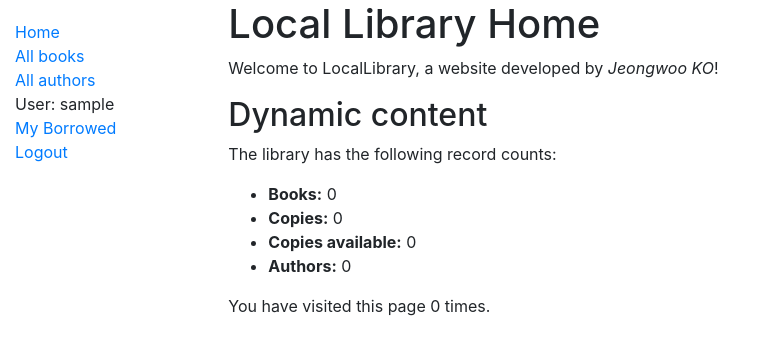
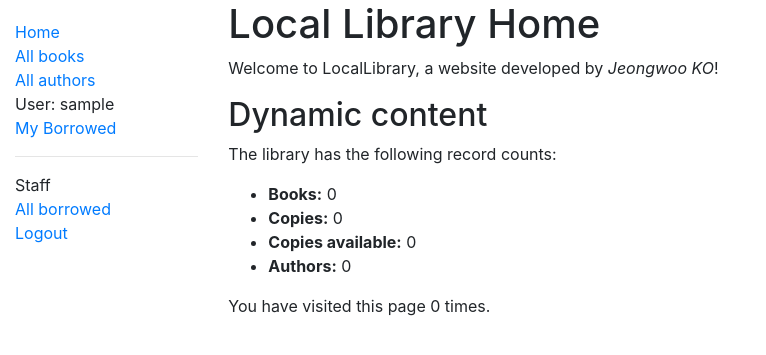
Before and after one commit to websoccer/django_projects, a Django app: page /catalog/ in a window 1280 px wide. Shown: the top 355 px of the page, without its empty margins (0-766 px from the left). Run offline with Django 3.2, Linux system fonts and the light colour scheme; the visitor is signed in with stand-in values (Sample User, id 1); data that the repository does not hold is empty; some libraries are stand-ins or nearby versions.

Commit message:
Borrowed

```diff
--- a/locallibrary/catalog/models.py
+++ b/locallibrary/catalog/models.py
@@ -72,9 +72,10 @@ class BookInstance(models.Model):
         default='m',
         help_text='Book availability',
     )
+    class Meta:
+    	ordering = ['due_back']
+    	permissions = (("can_mark_returned", "Set book as returned"),)
 
-    class Meta:
-        ordering = ['due_back']
     def __str__(self):
         """String for representing the Model object."""
         return '{self.id} ({self.book.title})'
--- a/locallibrary/catalog/templates/base_generic.html
+++ b/locallibrary/catalog/templates/base_generic.html
@@ -20,7 +20,14 @@
          <li><a href="{% url 'authors %'}">All authors</a></li>
          {% if user.is_authenticated %}
     	 <li>User: {{ user.get_username }}</li>
-         <li><a href="{% url 'my-borrowed' %}">My Borrowed</a></li>
+
+	 <li><a href="{% url 'my-borrowed' %}">My Borrowed</a></li>
+
+	 {% if perms.catalog.can_mark_returned %}
+           <hr/>
+           <li>Staff</li>
+           <li><a href="{% url 'all-borrowed'%}">All borrowed</a></li>
+         {% endif %}
          <li><a href="{% url 'logout'%}?next={{request.path}}">Logout</a></li>
          {% else %}
          <li><a href="{% url 'login'%}?next={{request.path}}">Login</a></li>
--- a/locallibrary/catalog/urls.py
+++ b/locallibrary/catalog/urls.py
@@ -25,3 +25,7 @@ if settings.DEBUG:
 urlpatterns += [
     path('mybooks/', views.LoanedBooksByUserListView.as_view(), name='my-borrowed'),
 ]
+
+urlpatterns += [
+    path('borrowed/', views.LoanedBooksListView.as_view(), name='all-borrowed'),
+]
--- a/locallibrary/catalog/views.py
+++ b/locallibrary/catalog/views.py
@@ -8,6 +8,19 @@ from django.contrib.auth.mixins import LoginRequiredMixin
 
 
 from django.views import generic
+
+from django.contrib.auth.mixins import PermissionRequiredMixin
+
+class LoanedBooksListView(PermissionRequiredMixin,generic.ListView):
+    """Generic class-based view listing books on loan to current user."""
+    model = BookInstance
+    permission_required = 'catalog.can_mark_returned'
+    template_name ='catalog/bookinstance_list_borrowed_all.html'
+    paginate_by = 10
+
+    def get_queryset(self):
+        return BookInstance.objects.filter(status__exact='o').order_by('due_back')
+
 
 class LoanedBooksByUserListView(LoginRequiredMixin,generic.ListView):
     """Generic class-based view listing books on loan to current user."""
```
